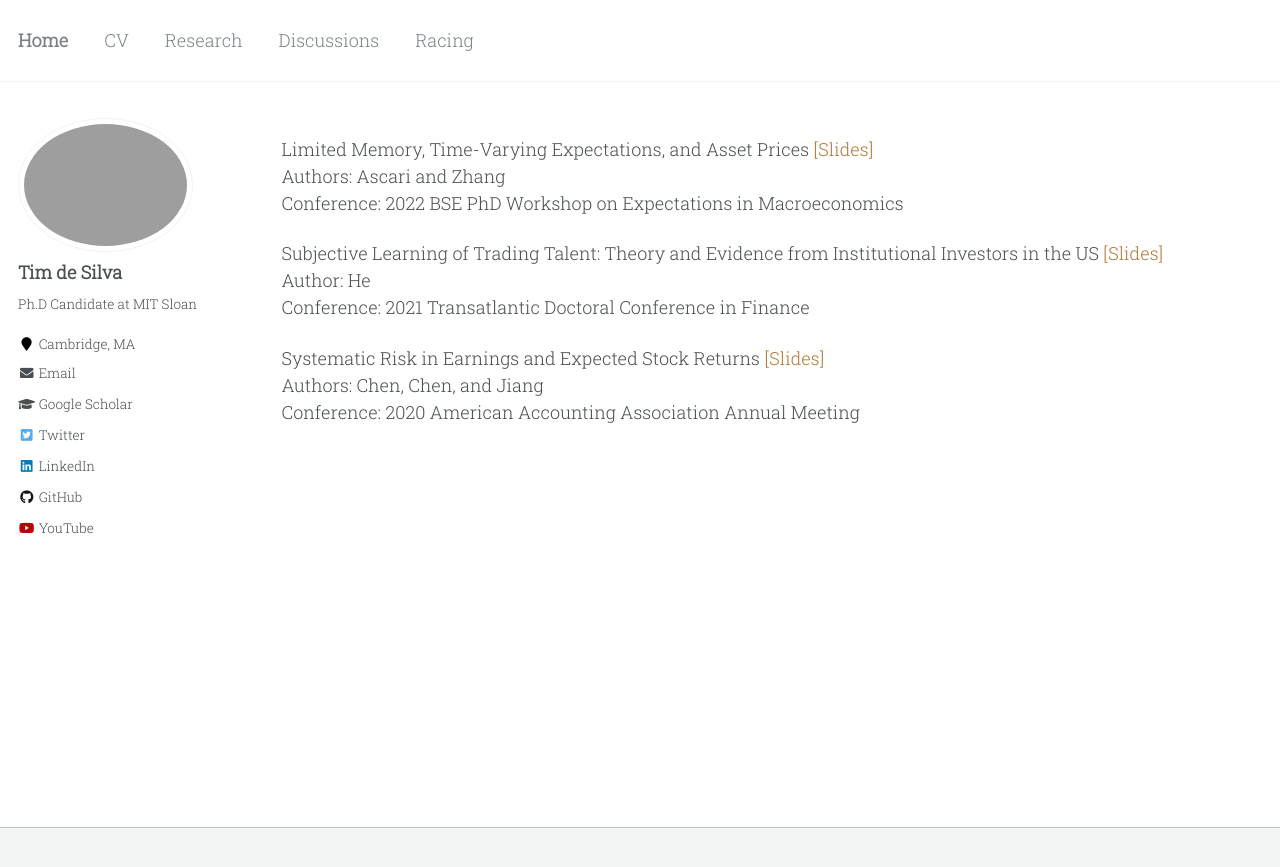
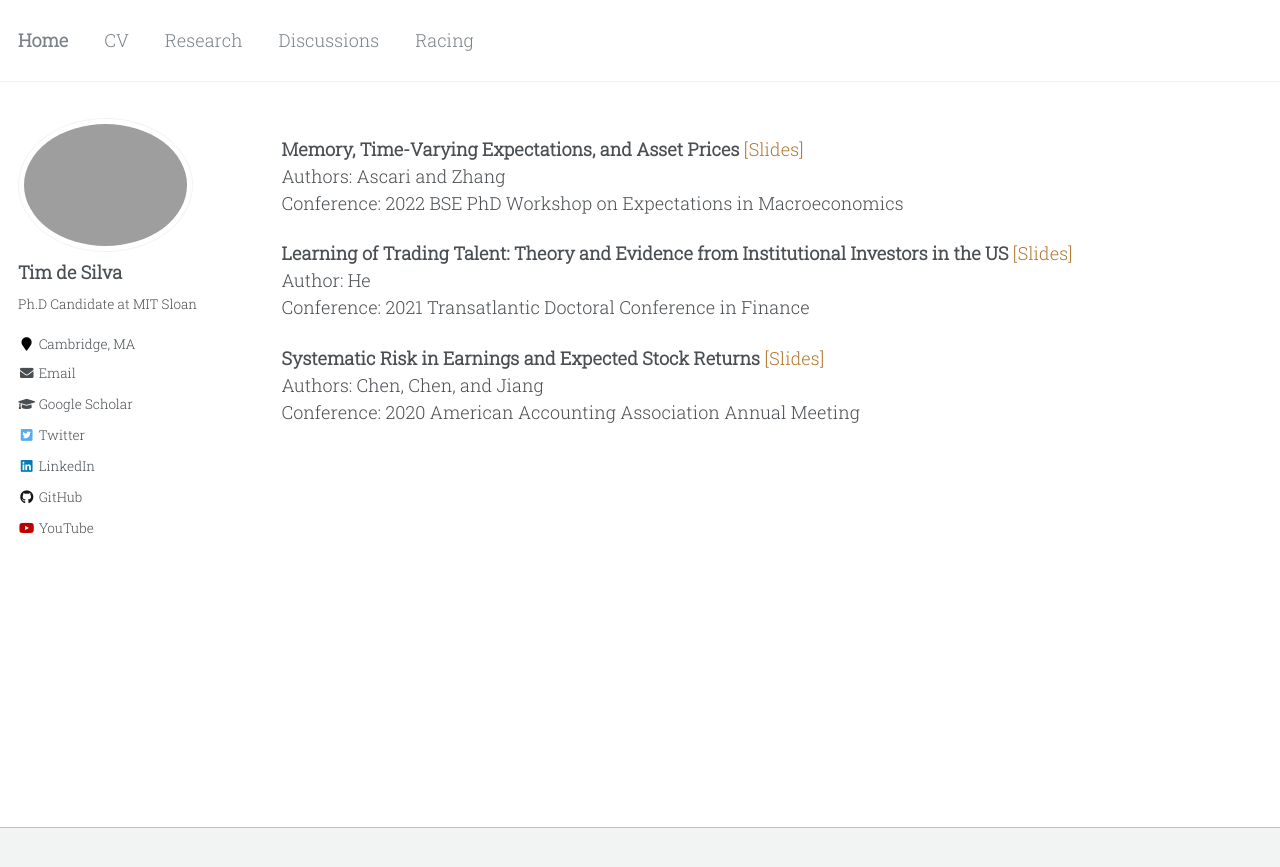
Before and after one commit to timhdesilva/timhdesilva.github.io, a Jekyll site: the page built from _pages/discussions.html, in a window 1280 px wide. Shown: the top 867 px of the page. Built offline with Jekyll 4.4.1, drawn with Linux system fonts in a browser that asks for light colours.

Commit message:
update discussions

```diff
--- a/_pages/discussions.html
+++ b/_pages/discussions.html
@@ -6,14 +6,14 @@ author_profile: true
 ---
 
 <p>
-    Limited Memory, Time-Varying Expectations, and Asset Prices <a style="text-decoration:none; color:rgb(177, 119, 48)" href="http://timhdesilva.github.io/files/discussions/2022_bse.pdf">[Slides]</a>
+    <strong>Memory, Time-Varying Expectations, and Asset Prices</strong> <a style="text-decoration:none; color:rgb(177, 119, 48)" href="http://timhdesilva.github.io/files/discussions/2022_bse.pdf">[Slides]</a>
     <br>Authors: Ascari and Zhang<br>Conference: 2022 BSE PhD Workshop on Expectations in Macroeconomics
 </p>
 <p>
-    Subjective Learning of Trading Talent: Theory and Evidence from Institutional Investors in the US <a style="text-decoration:none; color:rgb(177, 119, 48)" href="http://timhdesilva.github.io/files/discussions/2021_tadc.pdf">[Slides]</a>
+    <strong>Learning of Trading Talent: Theory and Evidence from Institutional Investors in the US</strong> <a style="text-decoration:none; color:rgb(177, 119, 48)" href="http://timhdesilva.github.io/files/discussions/2021_tadc.pdf">[Slides]</a>
     <br>Author: He<br>Conference: 2021 Transatlantic Doctoral Conference in Finance
 </p>
 <p>
-    Systematic Risk in Earnings and Expected Stock Returns <a style="text-decoration:none; color:rgb(177, 119, 48)" href="http://timhdesilva.github.io/files/discussions/2020_aaa.pdf">[Slides]</a>
+    <strong>Systematic Risk in Earnings and Expected Stock Returns</strong> <a style="text-decoration:none; color:rgb(177, 119, 48)" href="http://timhdesilva.github.io/files/discussions/2020_aaa.pdf">[Slides]</a>
     <br>Authors: Chen, Chen, and Jiang<br>Conference: 2020 American Accounting Association Annual Meeting
 </p>
```
